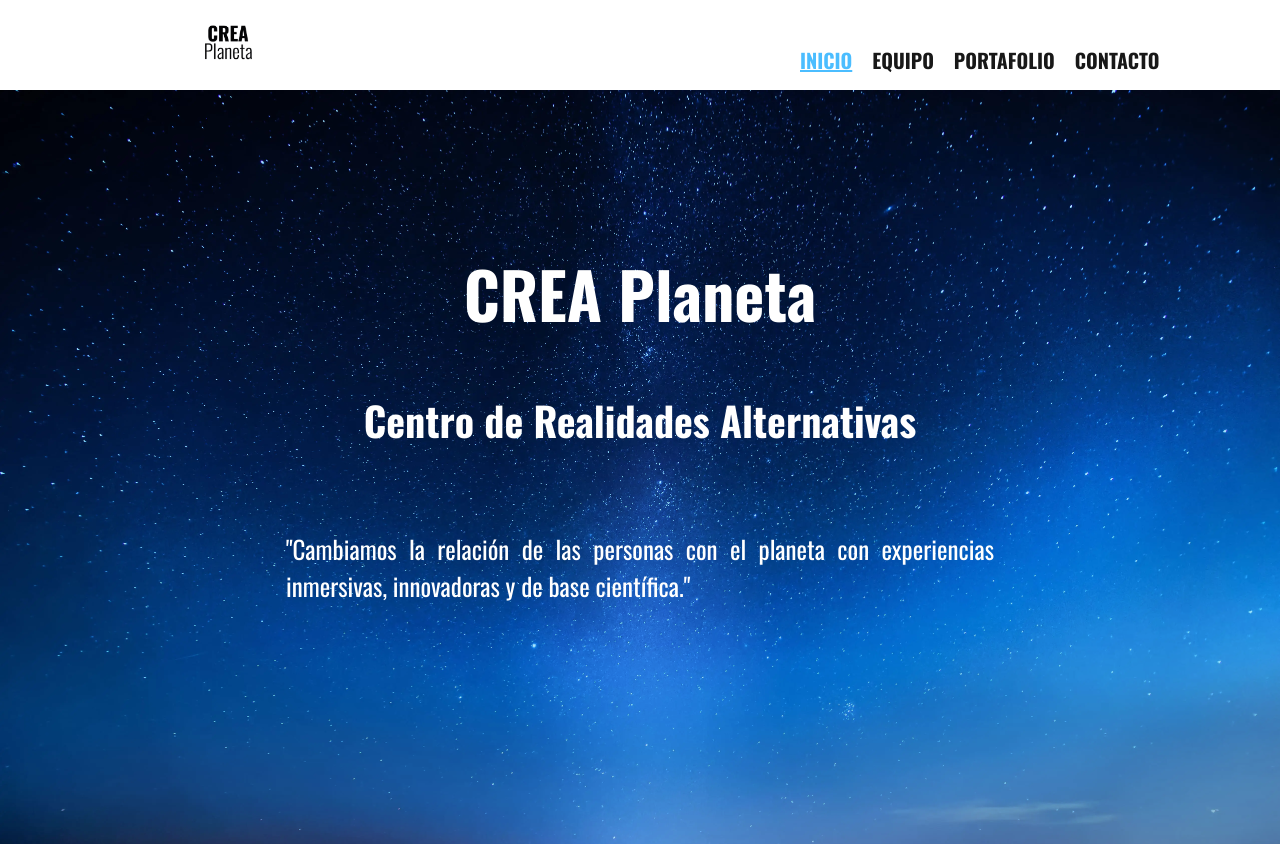
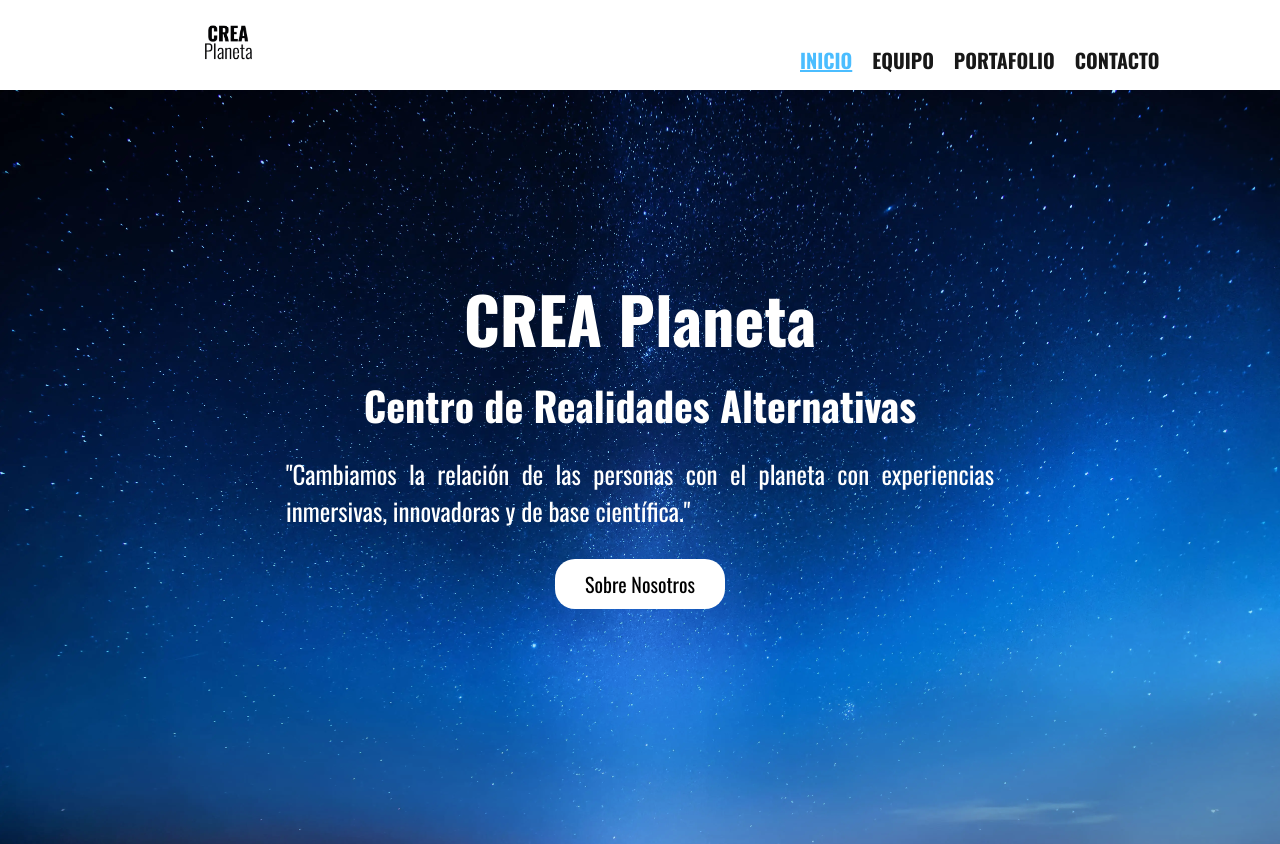
Before and after one commit to cassnova/crea-planeta, a React (Create React App) app: page / in a window 1280 px wide. Shown: the top 844 px of the page. Built offline with nearby package versions, Linux system fonts and the light colour scheme.

Commit message:
added a botton to scrolling in inicio page

```diff
--- a/package.json
+++ b/package.json
@@ -12,6 +12,7 @@
     "react-icons": "^4.7.1",
     "react-router-dom": "^6.4.5",
     "react-scripts": "5.0.1",
+    "scroll-behavior-polyfill": "^2.0.13",
     "web-vitals": "^2.1.4"
   },
   "scripts": {
--- a/src/pages/Inicio/Inicio.css
+++ b/src/pages/Inicio/Inicio.css
@@ -23,11 +23,27 @@
 .header-container__titles h1 {
   font-size: 3rem;
 }
-
+.header-container__titles h2 {
+  padding: 10px;
+}
 .header-container__titles p {
   font-size: 20px;
   text-align: justify;
-  padding: 30px 30px;
+  padding: 10px 30px;
+}
+.btn-header {
+  padding: 10px 30px;
+  margin-top: 20px;
+  border: none;
+  font-size: 20px;
+  background-color: var(--white);
+  cursor: pointer;
+  border-radius: 20px;
+  transition: 0.5s ease-in-out;
+}
+.btn-header:hover {
+  background-color: var(--primary);
+  color: var(--white);
 }
 
 .main-container {
--- a/src/pages/Inicio/Inicio.jsx
+++ b/src/pages/Inicio/Inicio.jsx
@@ -4,6 +4,13 @@ import "./Inicio.css";
 import { motion as m } from "framer-motion";
 
 const Inicio = () => {
+  function Scroll() {
+    const section2 = document.querySelector("#nosotros");
+    section2.scrollIntoView({ behavior: "smooth" });
+  }
+
+  // scrollBehavior.polyfill();
+
   return (
     <m.div
       initial={{ opacity: 0 }}
@@ -36,9 +43,12 @@ const Inicio = () => {
             "Cambiamos la relación de las personas con el planeta con
             experiencias inmersivas, innovadoras y de base científica."
           </m.p>
+          <button className="btn-header" onClick={Scroll}>
+            Sobre Nosotros
+          </button>
         </div>
       </header>
-      <main className="main-container">
+      <main className="main-container" id="nosotros">
         <h3>NOSOTROS</h3>
         <p>
           CREA Planeta es una alianza entre científicos de la primera estación
```
Also changed, not shown: 1 other file (tests, documents, lock files or other folders).
